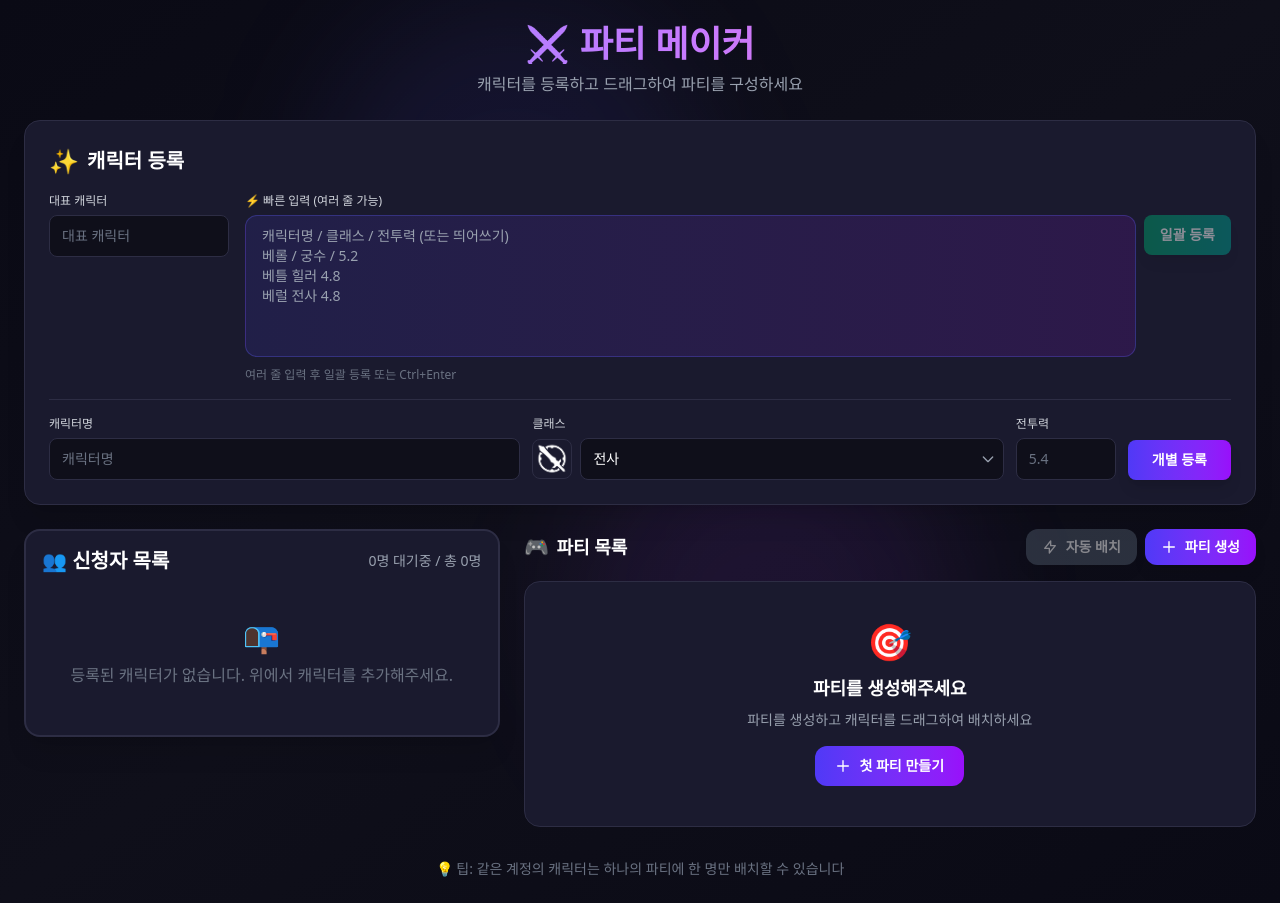
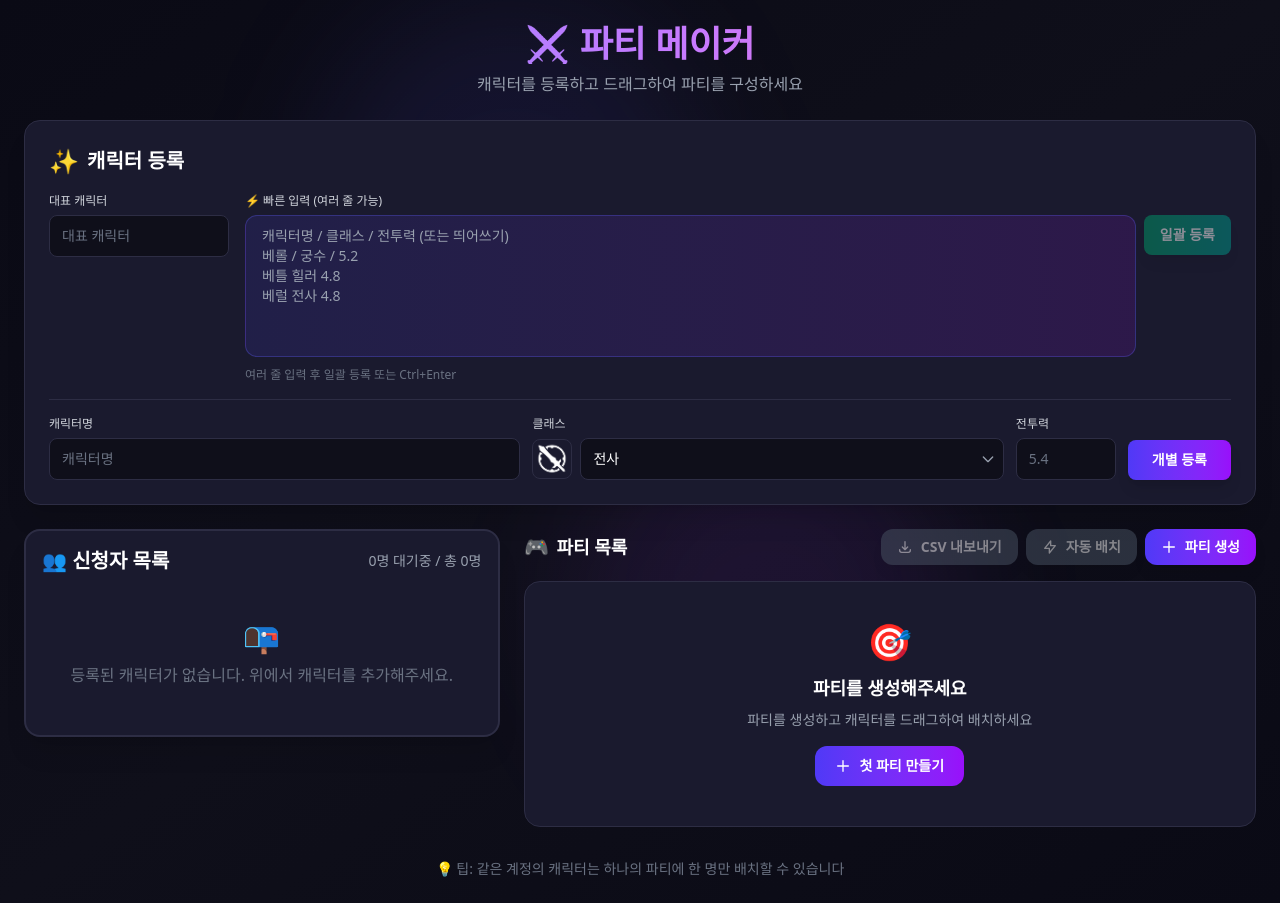
Before and after one commit to junsy0901/MobiPartyMaker, a React (Vite) app: page / in a window 1280 px wide. Built offline with nearby package versions, Linux system fonts and the light colour scheme.

Commit message:
feat: csv 내보내기 추가

```diff
--- a/src/components/PartyListSection/index.tsx
+++ b/src/components/PartyListSection/index.tsx
@@ -16,6 +16,63 @@ interface PartyListSectionProps {
   onUpdateConditions: (partyId: string, conditions: PartyCondition[]) => void;
 }
 
+function exportToCSV(parties: Party[]) {
+  const rows: string[][] = [];
+  const charsPerRow = 4; // 한 행에 4명씩
+
+  parties.forEach((party, partyIndex) => {
+    const filledSlots = party.slots.filter((slot): slot is Character => slot !== null);
+
+    // 캐릭터를 charsPerRow 단위로 나눔
+    for (let i = 0; i < filledSlots.length; i += charsPerRow) {
+      const row: string[] = [];
+
+      // 첫 번째 행에만 파티명 추가
+      if (i === 0) {
+        row.push(party.name);
+      } else {
+        row.push("");
+      }
+
+      // 해당 행의 캐릭터들 추가 (이름, 직업)
+      const charsInRow = filledSlots.slice(i, i + charsPerRow);
+      charsInRow.forEach((char) => {
+        row.push(char.characterName);
+        row.push(char.className);
+      });
+
+      rows.push(row);
+    }
+
+    // 빈 캐릭터가 없는 경우에도 파티명은 표시
+    if (filledSlots.length === 0) {
+      rows.push([party.name]);
+    }
+
+    // 파티 사이에 빈 행 추가 (마지막 파티 제외)
+    if (partyIndex < parties.length - 1) {
+      rows.push([]);
+    }
+  });
+
+  // CSV 문자열 생성
+  const csvContent = rows.map((row) => row.join(",")).join("\n");
+
+  // BOM 추가 (한글 인코딩)
+  const bom = "\uFEFF";
+  const blob = new Blob([bom + csvContent], { type: "text/csv;charset=utf-8;" });
+
+  // 다운로드
+  const link = document.createElement("a");
+  const url = URL.createObjectURL(blob);
+  link.setAttribute("href", url);
+  link.setAttribute("download", `파티목록_${new Date().toLocaleDateString("ko-KR")}.csv`);
+  link.style.visibility = "hidden";
+  document.body.appendChild(link);
+  link.click();
+  document.body.removeChild(link);
+}
+
 export function PartyListSection({
   parties,
   availableCharactersCount,
@@ -31,6 +88,7 @@ export function PartyListSection({
   const [isModalOpen, setIsModalOpen] = useState(false);
 
   const isAutoAssignDisabled = parties.length === 0 || totalCharactersCount === 0;
+  const isExportDisabled = parties.length === 0 || parties.every((p) => p.slots.every((s) => s === null));
 
   const handleAutoAssignClick = () => {
     setIsModalOpen(true);
@@ -41,6 +99,10 @@ export function PartyListSection({
     onAutoAssign();
   };
 
+  const handleExportCSV = () => {
+    exportToCSV(parties);
+  };
+
   return (
     <div className="flex-[5] flex flex-col">
       <div className="flex items-center justify-between mb-4">
@@ -49,6 +111,27 @@ export function PartyListSection({
           파티 목록
         </h2>
         <div className="flex items-center gap-2">
+          <button
+            onClick={handleExportCSV}
+            disabled={isExportDisabled}
+            className="px-4 py-2 bg-gradient-to-r from-amber-600 to-orange-600 text-white font-semibold rounded-xl hover:from-amber-500 hover:to-orange-500 disabled:from-gray-600 disabled:to-gray-600 disabled:opacity-50 disabled:cursor-not-allowed transition-all transform hover:scale-105 active:scale-95 shadow-lg flex items-center gap-2 text-sm"
+            title="파티 목록을 CSV 파일로 내보냅니다"
+          >
+            <svg
+              className="w-4 h-4"
+              fill="none"
+              stroke="currentColor"
+              viewBox="0 0 24 24"
+            >
+              <path
+                strokeLinecap="round"
+                strokeLinejoin="round"
+                strokeWidth={2}
+                d="M4 16v1a3 3 0 003 3h10a3 3 0 003-3v-1m-4-4l-4 4m0 0l-4-4m4 4V4"
+              />
+            </svg>
+            CSV 내보내기
+          </button>
           <button
             onClick={handleAutoAssignClick}
             disabled={isAutoAssignDisabled}
```
